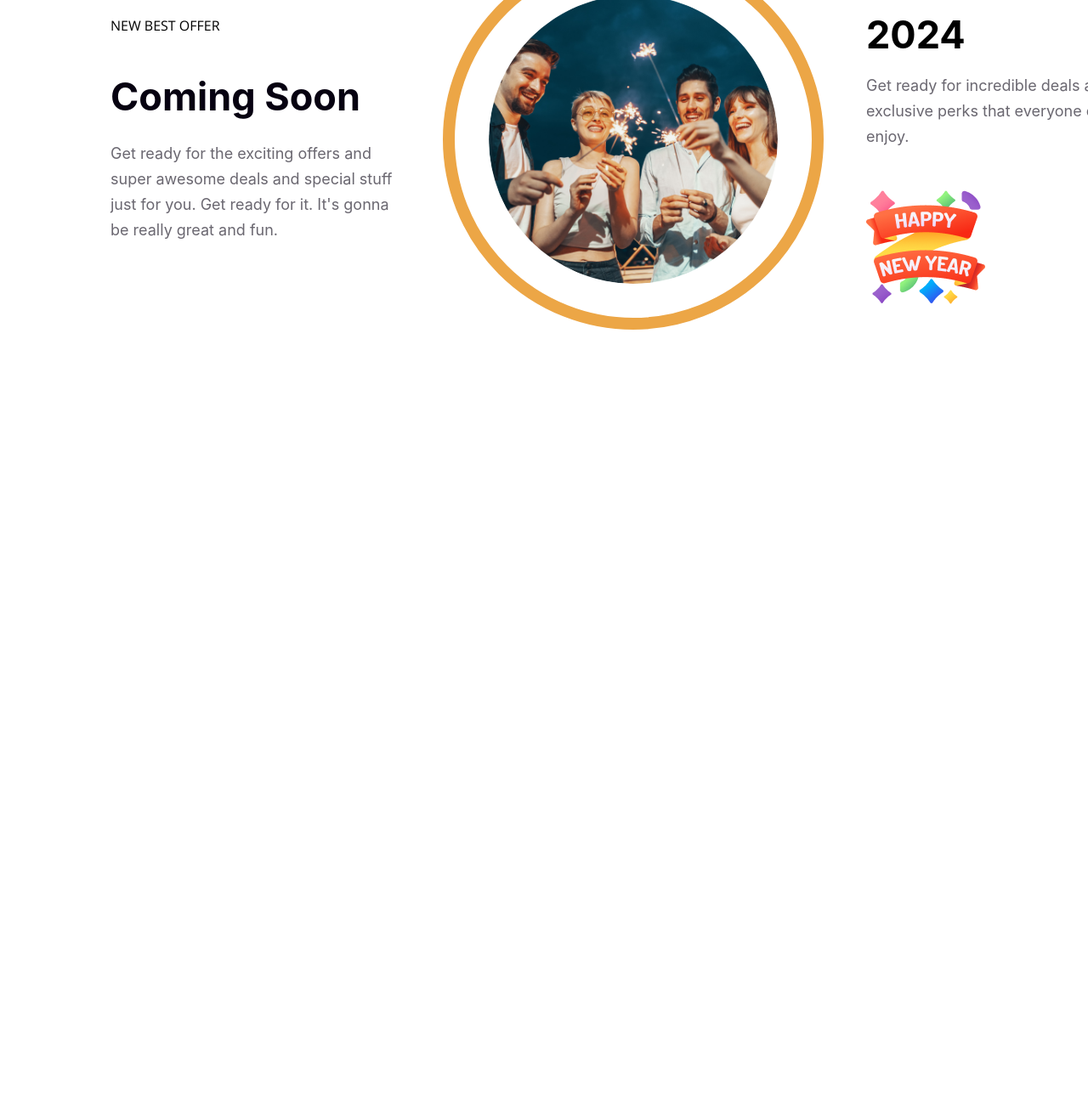
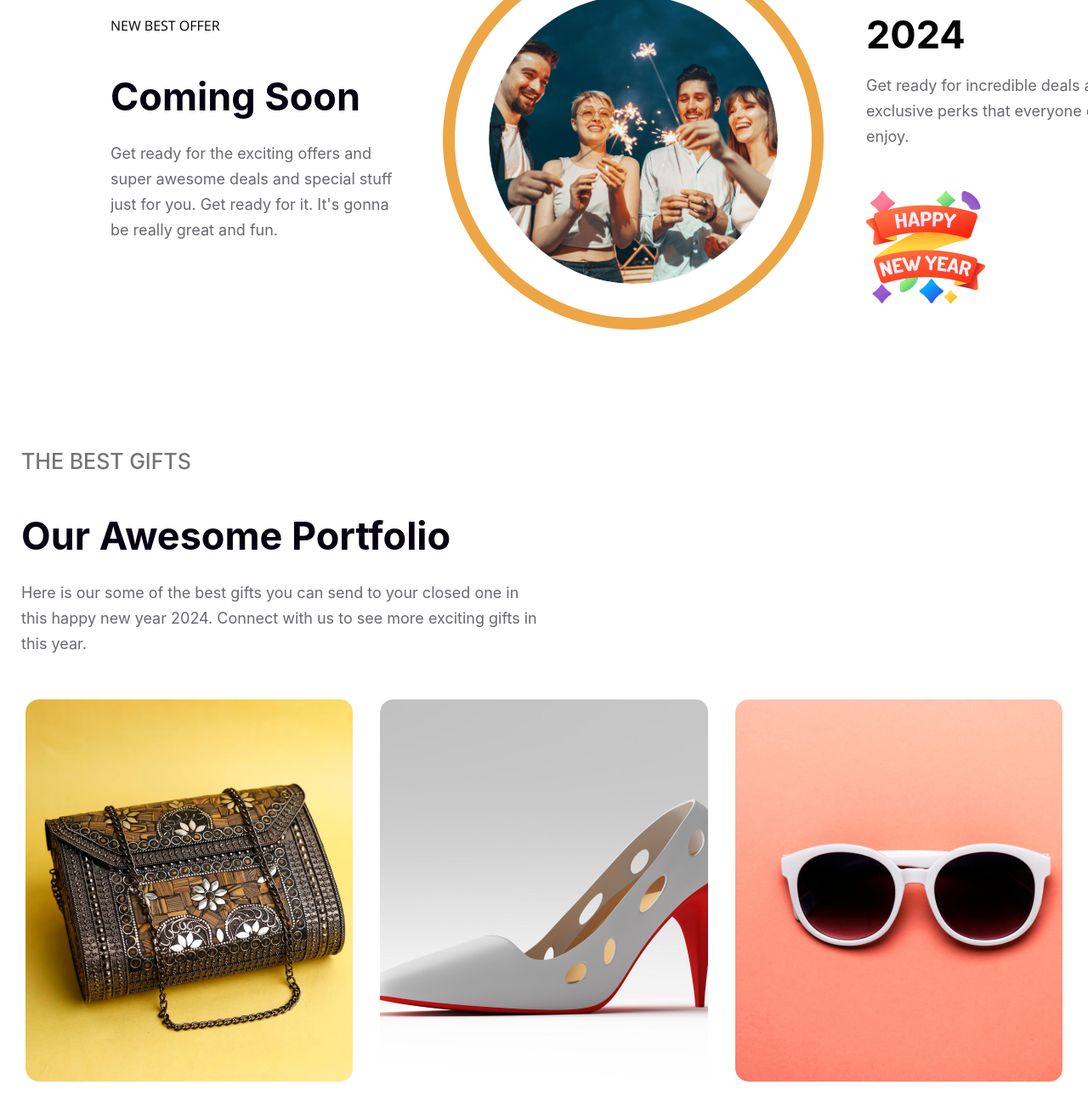
Before and after one commit to Imtiaz-masrur-sabbir/my-first-assignment, a plain HTML site: page index.html in a window 1280 px wide. Shown: the part 3545-4842 px from the top of the page at 85% size. Before the commit the page ends 4048 px from the top, so only its background shows below. Drawn offline with nearby package versions, Linux system fonts and the light colour scheme.

Commit message:
portfolio section done

```diff
--- a/index.html
+++ b/index.html
@@ -31,7 +31,7 @@
                 <h1>Welcome To Midnight Party</h1>
                 <p>Get Ready for the most entertaining and interesting midnight party in this year 2024. So, what are
                     you
-                    waiting for? Join Now!</p>
+                    waiting for?</p>
                 <button class="btn-primary">Join Now</button>
             </div>
             <img src="photo2024.png" alt="">
@@ -66,6 +66,29 @@
             </div>
         </section>
 
+        <!-- portfolio section -->
+        <section class="portfolio-section">
+            <p class="section-small-title">THE BEST GIFTS</p>
+            <h3 class="section-title">Our Awesome Portfolio</h3>
+            <p class="section-description">Here is our some of the best gifts you can send to your closed one in this
+                happy
+                new year 2024. Connect with us to see more exciting gifts in this year.</p>
+
+            <div class="gifts-container">
+                <div class="portfolio-column">
+                    <div class="img-container"><img src="Rectangle 4.png" alt=""></div>
+                    <div class="img-container"><img src="Rectangle 6.png" alt=""></div>
+                    <div class="img-container"><img src="Rectangle 7.png" alt=""></div>
+                </div>
+                <div class="portfolio-column">
+                    <div class="img-container"><img src="Rectangle 3.png" alt=""></div>
+                    <div class="img-container"><img src="Rectangle 5.png" alt=""></div>
+                    <div class="img-container"><img src="Rectangle 8.png" alt=""></div>
+                </div>
+            </div>
+
+        </section>
+
 
     </main>
 </body>
--- a/style.css
+++ b/style.css
@@ -20,6 +20,16 @@ body {
     font-weight: 700;
     margin-bottom: 25px;
 }
+
+.section-description {
+    color: rgba(7, 2, 17, 0.60);
+    font-family: Inter;
+    font-size: 18px;
+    line-height: 30px;
+    width: 50%;
+    margin-bottom: 45px;
+  }
+
 
 .btn-primary {
     color: #FFF;
@@ -145,10 +155,6 @@ main {
 .new-park {
     padding: 100px 0px;
     margin: auto;
-    /* width: 1320px;
-    height: 482px;
-    flex-shrink: 0;
-    fill: linear-gradient(180deg, rgba(255, 0, 0, 0.10) 0%, rgba(255, 0, 0, 0.00) 100%); */
 }
 
 .new-park-container {
@@ -210,3 +216,36 @@ main {
     font-weight: 700;
     margin-bottom: 15px;
   }
+
+  /* portfolio styles */
+
+  .portfolio-section {
+    margin-bottom: 110px;
+    width: 1230px;
+  }
+
+  .portfolio-column {
+    display: flex;
+    gap: 22px;
+    margin-bottom: 22px;
+  }
+
+  .img-container {        /* need to understand */
+    height: 450px;
+    overflow: hidden;
+    border-radius: 20px;
+    border: 5px solid #eca74600;
+  }
+
+  .img-container img {        /* need to understand */
+    transition: transform .5s ease;
+  }
+
+  .img-container img:hover {      /* need to understand */
+    transform: scale(1.5);
+  }
+
+  .img-container:hover {    /* need to understand */
+    border: 5px solid #ECA646;
+    border-radius: 20px;
+  }
```
Also changed, not shown: Rectangle 3.png (added), Rectangle 4.png (added), Rectangle 5.png (added), Rectangle 6.png (added), Rectangle 7.png (added), Rectangle 8.png (added).
